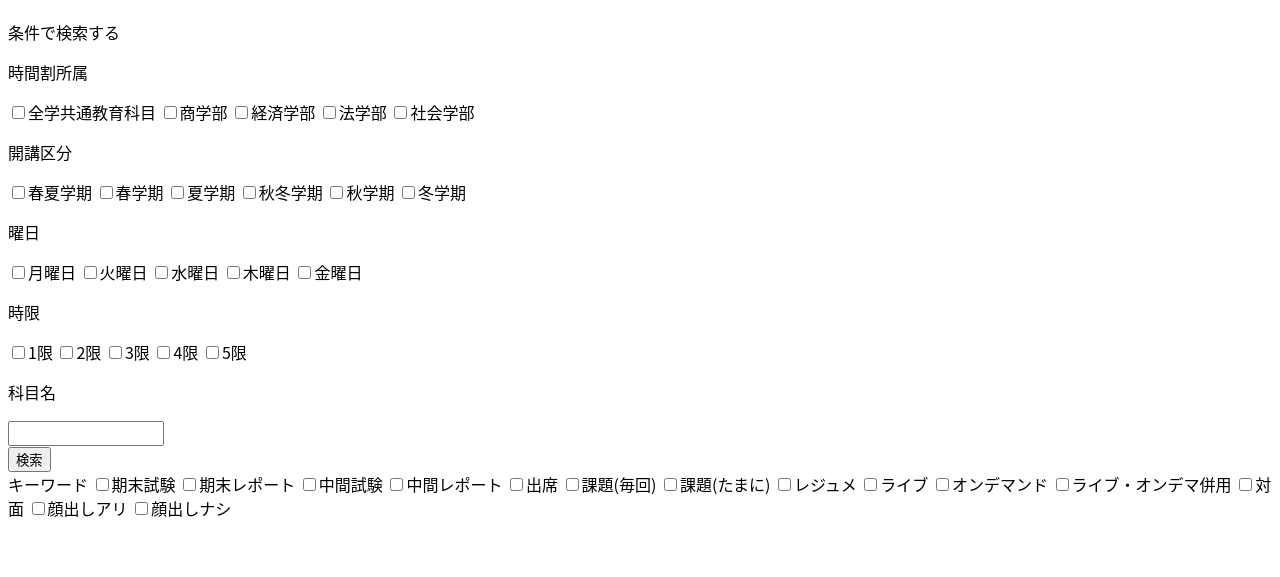
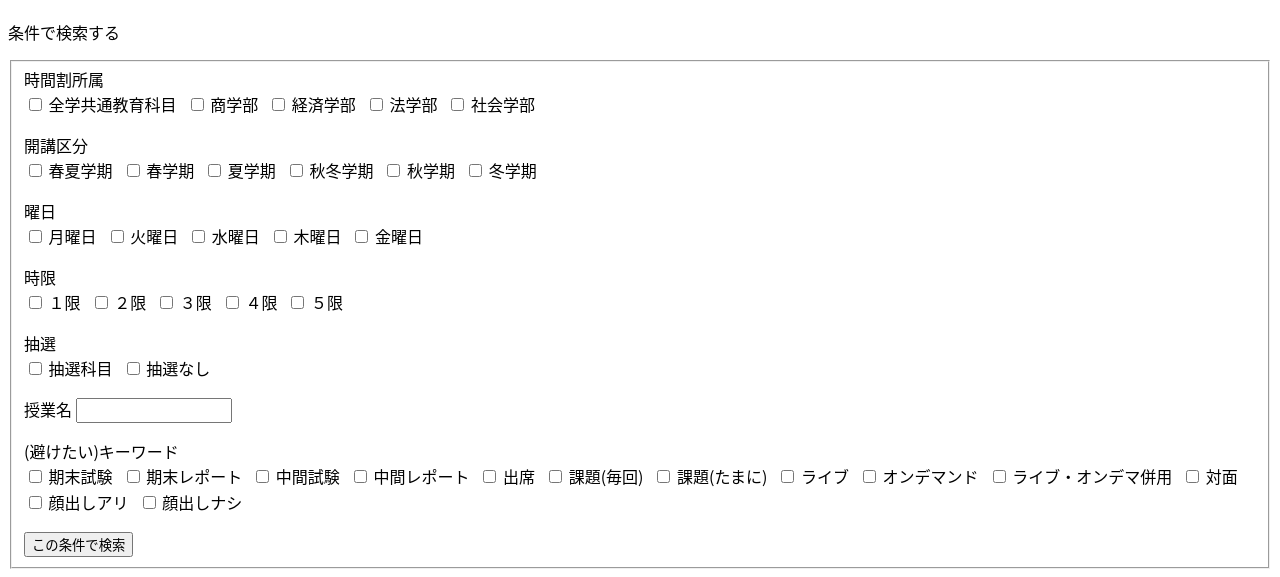
Before and after one commit to diseungie/classget, a Flask app: page / in a window 1280 px wide. Shown: the part 618-1195 px from the top of the page. Before the commit the page ends 1135 px from the top, so only its background shows below. Run offline with Flask 2, Linux system fonts and the light colour scheme; parts of the project's set-up code (start-up, migrations or seed data) failed here and were passed over.

Commit message:
add search engine, found error on like/unlike

```diff
--- a/classget/forms.py
+++ b/classget/forms.py
@@ -63,12 +63,32 @@ class UpdateAccountForm(FlaskForm):
 
 
 class ReviewForm(FlaskForm):
-    keyword_choice = [('期末試験', '期末試験'), ('期末レポート', '期末レポート'), ('中間試験', '中間試験'),
+    keyword_choices = [('期末試験', '期末試験'), ('期末レポート', '期末レポート'), ('中間試験', '中間試験'),
                ('中間レポート', '中間レポート'), ('出席', '出席'), ('課題(毎回)', '課題(毎回)'), ('課題(たまに)', '課題(たまに)'),
                ('ライブ', 'ライブ'), ('オンデマンド', 'オンデマンド'), ('ライブ・オンデマ併用', 'ライブ・オンデマ併用'), ('対面', '対面'),
-               ('顔出し', '顔出し')]
+               ('顔出しアリ', '顔出しアリ'), ('顔出しナシ', '顔出しナシ')]
     title = StringField('Title', validators=[DataRequired(), Length(max=30)])
     rating = RadioField('Rating', choices=[(0, 'good'), (1, 'soso'), (2, 'bad')])
     content = TextAreaField('Content', validators=[DataRequired()])
-    keyword = MultiCheckboxField('keywords', choices=keyword_choice)
+    keyword = MultiCheckboxField('keywords', choices=keyword_choices)
     submit = SubmitField('submit')
+
+
+class SearchClassForm(FlaskForm):
+    syozoku_choices = [('全学共通教育科目', '全学共通教育科目'), ('商学部', '商学部'), ('経済学部', '経済学部'), ('法学部', '法学部'), ('社会学部', '社会学部')]
+    term_choices = [('春夏学期', '春夏学期'), ('春学期', '春学期'), ('夏学期', '夏学期'), ('秋冬学期', '秋冬学期'), ('秋学期', '秋学期'), ('冬学期', '冬学期')]
+    day_choices = [('月', '月曜日'), ('火', '火曜日'), ('水', '水曜日'), ('木', '木曜日'), ('金', '金曜日')]
+    time_choices = [('1', '１限'), ('2', '２限'), ('3', '３限'), ('4', '４限'), ('5', '５限')]
+    draw_choices = [('抽選科目', '抽選科目'), ('抽選なし', '抽選なし')]
+    keyword_choices = [('期末試験', '期末試験'), ('期末レポート', '期末レポート'), ('中間試験', '中間試験'),
+                       ('中間レポート', '中間レポート'), ('出席', '出席'), ('課題(毎回)', '課題(毎回)'), ('課題(たまに)', '課題(たまに)'),
+                       ('ライブ', 'ライブ'), ('オンデマンド', 'オンデマンド'), ('ライブ・オンデマ併用', 'ライブ・オンデマ併用'), ('対面', '対面'),
+                       ('顔出しアリ', '顔出しアリ'), ('顔出しナシ', '顔出しナシ')]
+    sort = MultiCheckboxField('時間割所属', choices=syozoku_choices)
+    term = MultiCheckboxField('開講区分', choices=term_choices)
+    day = MultiCheckboxField('曜日', choices=day_choices)
+    time = MultiCheckboxField('時限', choices=time_choices)
+    draw = MultiCheckboxField('抽選', choices=draw_choices)
+    title = StringField('授業名')
+    keyword = MultiCheckboxField('(避けたい)キーワード', choices=keyword_choices)
+    submit = SubmitField('この条件で検索')
--- a/classget/routes.py
+++ b/classget/routes.py
@@ -1,15 +1,97 @@
 from flask import render_template, url_for, redirect, request
 from werkzeug.exceptions import abort
 from classget import app, db, bcrypt
-from classget.forms import RegistrationForm, LoginForm, UpdateAccountForm, ReviewForm
+from classget.forms import RegistrationForm, LoginForm, UpdateAccountForm, ReviewForm, SearchClassForm
 from classget.models import User, Subject, Review, Like, get_count
 from flask_login import login_user, current_user, logout_user, login_required
+from sqlalchemy import or_
 import random
 
 
-@app.route("/")
+@app.route("/", methods=["GET", "POST"])
 def mainpage():
-    return render_template('mainpage.html')
+    form = SearchClassForm()
+    # if form.validate_on_submit():
+    #     result = Subject.query
+    #     # 所属
+    #     if form.sort.data:
+    #         result = result.filter(Subject.sort.in_(form.sort.data))
+    #     # 開講区分
+    #     if form.term.data:
+    #         result = result.filter(Subject.term.in_(form.term.data))
+    #     # 曜日
+    #     if form.day.data:
+    #         day = [0, 0, 0, 0, 0]
+    #         for i in range(len(form.day.data)):
+    #             day[i] = form.day.data[i]
+    #         result = result.filter(or_(Subject.time.like(f'%{day[0]}%'), Subject.time.like(f'%{day[1]}%'),
+    #                                    Subject.time.like(f'%{day[2]}%'), Subject.time.like(f'%{day[3]}%'),
+    #                                    Subject.time.like(f'%{day[4]}%')))
+    #     # 時限
+    #     if form.time.data:
+    #         time = [0, 0, 0, 0, 0]
+    #         for i in range(len(form.time.data)):
+    #             time[i] = form.time.data[i]
+    #         result = result.filter(or_(Subject.time.like(f'%{time[0]}%'), Subject.time.like(f'%{time[1]}%'),
+    #                                    Subject.time.like(f'%{time[2]}%'), Subject.time.like(f'%{time[3]}%'),
+    #                                    Subject.time.like(f'%{time[4]}%')))
+    #     # 抽選
+    #     if form.draw.data:
+    #         result = result.filter(Subject.draw.in_(form.draw.data))
+    #     # 授業名
+    #     if form.title.data:
+    #         result = result.filter(Subject.name.like(f'%{form.title.data}%'))
+    #     # キーワード
+    #     if form.keyword.data:
+    #         for keyword in form.keyword.data:
+    #             result = result.filter(Subject.keyword.notlike(f'%{keyword}%'))
+    #     # 検索結果を１０個ずつ分けてページを作る
+    #     page = request.args.get('page', 1, type=int)
+    #     result = result.paginate(page=page, per_page=10)
+    return render_template('mainpage.html', form=form)
+
+
+@app.route("/searchresult", methods=['GET', 'POST'])
+def searchresult():
+    form = SearchClassForm()
+    if form.validate_on_submit():
+        result = Subject.query
+        # 所属
+        if form.sort.data:
+            result = result.filter(Subject.sort.in_(form.sort.data))
+        # 開講区分
+        if form.term.data:
+            result = result.filter(Subject.term.in_(form.term.data))
+        # 曜日
+        if form.day.data:
+            day = [0, 0, 0, 0, 0]
+            for i in range(len(form.day.data)):
+                day[i] = form.day.data[i]
+            result = result.filter(or_(Subject.time.like(f'%{day[0]}%'), Subject.time.like(f'%{day[1]}%'),
+                                       Subject.time.like(f'%{day[2]}%'), Subject.time.like(f'%{day[3]}%'),
+                                       Subject.time.like(f'%{day[4]}%')))
+        # 時限
+        if form.time.data:
+            time = [0, 0, 0, 0, 0]
+            for i in range(len(form.time.data)):
+                time[i] = form.time.data[i]
+            result = result.filter(or_(Subject.time.like(f'%{time[0]}%'), Subject.time.like(f'%{time[1]}%'),
+                                       Subject.time.like(f'%{time[2]}%'), Subject.time.like(f'%{time[3]}%'),
+                                       Subject.time.like(f'%{time[4]}%')))
+        # 抽選
+        if form.draw.data:
+            result = result.filter(Subject.draw.in_(form.draw.data))
+        # 授業名
+        if form.title.data:
+            result = result.filter(Subject.name.like(f'%{form.title.data}%'))
+        # キーワード
+        if form.keyword.data:
+            for keyword in form.keyword.data:
+                result = result.filter(Subject.keyword.notlike(f'%{keyword}%'))
+        # 検索結果を１０個ずつ分けてページを作る
+        page = request.args.get('page', 1, type=int)
+        result = result.paginate(page=page, per_page=10)
+    return render_template('searchresult.html', title='検索結果', result=result, get_count=get_count)
 
 
 @app.route("/createaccount", methods=['GET', 'POST'])
@@ -162,16 +244,9 @@ def mypage(my_term):
     return render_template('mypage.html', title='mypage', image_file=image_file, liked=liked_subject, timetable=timetable)
 
 
-@app.route("/searchresult")
-def searchresult():
-    page = request.args.get('page', 1, type=int)
-    result = Subject.query.paginate(page=page, per_page=10)
-    return render_template('searchresult.html', title='検索結果', result=result)
-
-
-@app.route("/classinfo/<int:subject_id>", methods=["GET", "POST", "DELETE"])
+@app.route("/classinfo/<int:subject_id>", methods=["GET", "POST"])
 def classinfo(subject_id):
-    # PKのIDでその授業の情報を持ってくるv
+    # PKのIDでその授業の情報を持ってくる
     subject = Subject.query.get_or_404(subject_id)
     page = request.args.get('page', 1, type=int)
     form = ReviewForm()
@@ -195,7 +270,7 @@ def classinfo(subject_id):
         else:
             return redirect(url_for('login'))
     return render_template('classinfo.html', title=subject.name, subject=subject, form=form, reviews=reviews,
-                           enumerate=enumerate, subject_keyword=subject_keyword)
+                           enumerate=enumerate, subject_keyword=subject_keyword, get_count=get_count)
 
 
 @app.route("/delete_review/<int:review_id>_<int:subject_id>", methods=["GET"])
@@ -218,4 +293,4 @@ def like_action(subject_id, action):
     if action == 'unlike':
         current_user.unlike_subject(subject)
         db.session.commit()
-    return redirect(request.referrer)
+    return redirect(request.referrer, code=307)
--- /dev/null
+++ b/classget/static/css/mainpage.css
@@ -0,0 +1,15 @@
+.searchform ul{
+  margin: 0;
+  padding: 0;
+  list-style: none;
+}
+
+.searchform ul li {
+  border: 1px transparent solid;
+  display:inline-block;
+  padding-right: 0.5rem;
+}
+
+div.searchform{
+  padding-bottom:1rem;
+}
--- a/classget/templates/classinfo.html
+++ b/classget/templates/classinfo.html
@@ -26,7 +26,7 @@
       <p class="term_and_time">{{ subject.term}} {{ subject.time }}</p>
       <p class="professor_and_language">{{ subject.teacher }} 教授 / 言語：{{ subject.language }}</p>
 
-      <div class="likes">お気に入り　{{ subject.likes.count() }}件</div>
+      <div class="likes">お気に入り　{{ get_count(subject.likes) }}件</div>
       <div class="categories">
         {% for keyword in subject_keyword %}
           <span class="subject_keyword">{{ keyword }}</span>
--- a/classget/templates/login.html
+++ b/classget/templates/login.html
@@ -62,11 +62,6 @@
             <div class="login_button">
                 {{ form.submit(class="login_button") }}
             </div>
-
-            <!--     Forgot　Password?       -->
-            <small class="forgot_password">
-                <a href="#">Forgot Password?</a>
-            </small>
         </form>
     </div>
 
--- a/classget/templates/mainpage.html
+++ b/classget/templates/mainpage.html
@@ -8,80 +8,52 @@
 
 {% block contents %}
     <!-- この中に内容入れる -->
-
-<div class="toppage"><!--ここからコピーとロゴ-->
+    <div class="toppage">
+        <!--ここからコピーとロゴ-->
         <h1>キャッチコピー、入れよう。</h1>
         <img src="static/img/jellyfish.jpg">
-</div> <!--ここまでコピーとロゴ-->
+    </div>
 
     <div class="search-area">
         <p>条件で検索する</p>
-  <form action="{{ url_for('createaccount') }}" target="result" method="get">
-    <div class="check">
-      <div class="syozoku">
-        <p>時間割所属</p>
-        <label><input type="checkbox" name="syozoku" value="all">全学共通教育科目</label>
-        <label><input type="checkbox" name="syozoku" value="com">商学部</label>
-        <label><input type="checkbox" name="syozoku" value="eco">経済学部</label>
-        <label><input type="checkbox" name="syozoku" value="law">法学部</label>
-        <label><input type="checkbox" name="syozoku" value="soc">社会学部</label>
+        <form method="POST" action="{{ url_for('searchresult') }}">
+          {{ form.hidden_tag() }}
+          <fieldset>
+              <div class="searchform">
+                  {{ form.sort.label(class="form_label") }}
+                  {{ form.sort(class="form_checkbox") }}
               </div>
-
-      <div class="season">
-        <p>開講区分</p>
-        <label><input type="checkbox" name="season" value="spsm">春夏学期</label>
-        <label><input type="checkbox" name="season" value="sp">春学期</label>
-        <label><input type="checkbox" name="season" value="sm">夏学期</label>
-        <label><input type="checkbox" name="season" value="auwi">秋冬学期</label>
-        <label><input type="checkbox" name="season" value="au">秋学期</label>
-        <label><input type="checkbox" name="season" value="wi">冬学期</label>
+              <div class="searchform">
+                  {{ form.term.label(class="form_label") }}
+                  {{ form.term(class="form_checkbox") }}
               </div>
-
-      <div class="day">
-        <p>曜日</p>
-        <label><input type="checkbox" name="day" value="mon">月曜日</label>
-        <label><input type="checkbox" name="day" value="tue">火曜日</label>
-        <label><input type="checkbox" name="day" value="wed">水曜日</label>
-        <label><input type="checkbox" name="day" value="thu">木曜日</label>
-        <label><input type="checkbox" name="day" value="fri">金曜日</label>
+              <div class="searchform">
+                  {{ form.day.label(class="form_label") }}
+                  {{ form.day(class="form_checkbox") }}
               </div>
-
-      <div class="when">
-        <p>時限</p>
-        <label><input type="checkbox" name="when" value="1">1限</label>
-        <label><input type="checkbox" name="when" value="2">2限</label>
-        <label><input type="checkbox" name="when" value="3">3限</label>
-        <label><input type="checkbox" name="when" value="4">4限</label>
-        <label><input type="checkbox" name="when" value="5">5限</label>
+              <div class="searchform">
+                  {{ form.time.label(class="form_label") }}
+                  {{ form.time(class="form_checkbox") }}
               </div>
-
-      <div class="searchform" id="makeImg">
-        <p>科目名</p>
-        <input type="text" id="inText" class="searchText">
+              <div class="searchform">
+                  {{ form.draw.label(class="form_label") }}
+                  {{ form.draw(class="form_checkbox") }}
               </div>
-    </div><!--ここまでチェック項目-->
-    <div class="searchbotton">
-      <input type="submit" value="検索">
+              <div class="searchform">
+                  {{ form.title.label(class="form_label") }}
+                  {{ form.title(class="form_textbox") }}
               </div>
-    <div class="searchdetail">
-      <div class="keyword">キーワード
-        <input type="checkbox" name="keyword" value="final">期末試験
-        <input type="checkbox" name="keyword" value="final-essay">期末レポート
-        <input type="checkbox" name="keyword" value="midterm">中間試験
-        <input type="checkbox" name="keyword" value="midterm-essay">中間レポート
-        <input type="checkbox" name="keyword" value="attendance">出席
-        <input type="checkbox" name="keyword" value="hw-every">課題(毎回)
-        <input type="checkbox" name="keyword" value="hw-some">課題(たまに)
-        <input type="checkbox" name="keyword" value="outline">レジュメ
-        <input type="checkbox" name="keyword" value="live">ライブ
-        <input type="checkbox" name="keyword" value="recorded">オンデマンド
-        <input type="checkbox" name="keyword" value="live-recorded">ライブ・オンデマ併用
-        <input type="checkbox" name="keyword" value="in-person">対面
-        <input type="checkbox" name="keyword" value="camera-on">顔出しアリ
-        <input type="checkbox" name="keyword" value="camera-off">顔出しナシ
+              <div class="searchform">
+                  {{ form.keyword.label(class="form_label") }}
+                  {{ form.keyword(class="form_checkbox") }}
               </div>
+              <!--     Searchボタン       -->
+              <div class="search_button">
+                  {{ form.submit(class="search_button") }}
               </div>
+          </fieldset>
         </form>
-</div><!-- ここまで授業検索画面 -->
+    </div>
+  <!-- ここまで授業検索画面 -->
 
 {% endblock %}
--- a/classget/templates/searchresult.html
+++ b/classget/templates/searchresult.html
@@ -12,7 +12,7 @@
         {% for subject in result.items %}
             <a href="{{ url_for('classinfo', subject_id=subject.id) }}">
                 <div class="class">
-                    <div class="header">
+                    <div class="class-header">
                         <div class="class_name">{{ subject.name }}</div>
                         <div class="class_time">{{ subject.term }} {{ subject.time }}</div>
                         <div class="like_button">
@@ -32,7 +32,7 @@
                         <div class="rating-good"><img src="static/img/rating-good.png" width="32.5px">?</div>
                         <div class="rating-maybe"><img src="static/img/rating-maybe.png" width="32.5px">?</div>
                         <div class="rating-no"><img src="static/img/rating-no.png" width="32.5px">?</div>
-                        <div class="liked-number">(お気に入り{{ subject.likes.count() }}件)</div>
+                        <div class="liked-number">(お気に入り{{ get_count(subject.likes) }}件)</div>
                     </div>
                     <div class="class_keyword">
                         {% for keyword in subject_keyword %}
```
Lines whose indentation alone changed are shown as unchanged.
